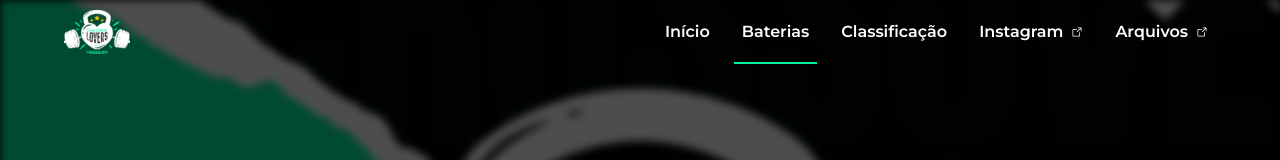
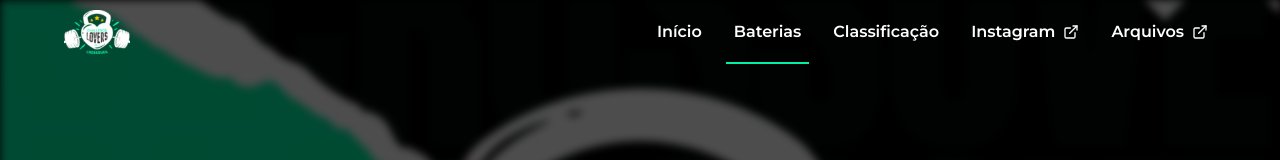
Before and after one commit to Rellyso/loverschallenge, a Next.js app: page /baterias in a window 1280 px wide. Shown: the top 160 px of the page. Built offline with nearby package versions, Linux system fonts and the light colour scheme.

Commit message:
new changes

```diff
--- a/src/app/components/nav/NavItem.tsx
+++ b/src/app/components/nav/NavItem.tsx
@@ -1,7 +1,7 @@
 'use client'
 
-import { ArrowSquareOut } from '@phosphor-icons/react'
 import clsx from 'clsx'
+import { ExternalLink } from 'lucide-react'
 import Link from 'next/link'
 import { usePathname } from 'next/navigation'
 import { ReactNode } from 'react'
@@ -47,7 +47,7 @@
     >
       {mobile && icon}
       {!mobile && label}
-      {external && !mobile && <ArrowSquareOut size={12} />}
+      {external && !mobile && <ExternalLink className="h-4 w-4" />}
     </Link>
   )
 }
--- a/src/components/MenuNavItems.tsx
+++ b/src/components/MenuNavItems.tsx
@@ -1,5 +1,3 @@
-'use client'
-
 import clsx from 'clsx'
 import { ReactNode } from 'react'
 import { NavItem } from '@/app/components/nav/NavItem'
```
